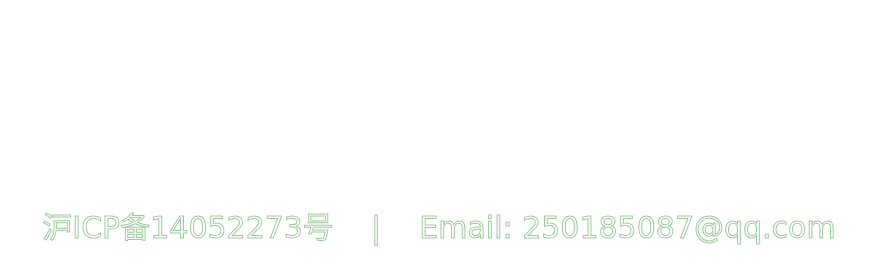
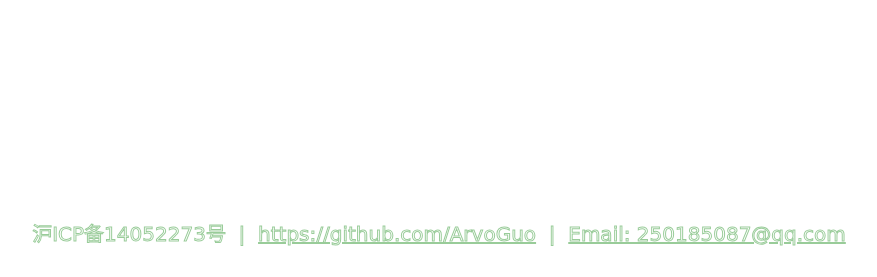
Before and after one commit to ArvoGuo/oooooo6-building, a plain HTML site: page index.html in a window 1280 px wide. Shown: the part 523-800 px from the top of the page, without its empty margins (201-1078 px from the left). Drawn offline with Linux system fonts and the light colour scheme.

Commit message:
add address

```diff
--- a/index.html
+++ b/index.html
@@ -43,7 +43,7 @@
     width: 100%;
     padding: 30px 0;
     text-align: center;
-    font-size: 30px;
+    font-size: 20px;
     font-family: cursive;
     -webkit-text-stroke-width: 1px;
     -webkit-text-stroke-color: #99CC99;
@@ -58,7 +58,8 @@
   <img src="img/logo.png" alt="">
 </div>
 <div class="footer">
-  沪ICP备14052273号&nbsp;&nbsp;&nbsp;&nbsp;|&nbsp;&nbsp;&nbsp;&nbsp;Email: 250185087@qq.com
+  沪ICP备14052273号&nbsp;&nbsp;|&nbsp;&nbsp;<a href="https://github.com/ArvoGuo">https://github.com/ArvoGuo</a>&nbsp;&nbsp;|&nbsp;&nbsp;<a href="mailto:250185087@qq.com">Email: 250185087@qq.com</a>
+
 </div>
 </body>
 </html>
```
